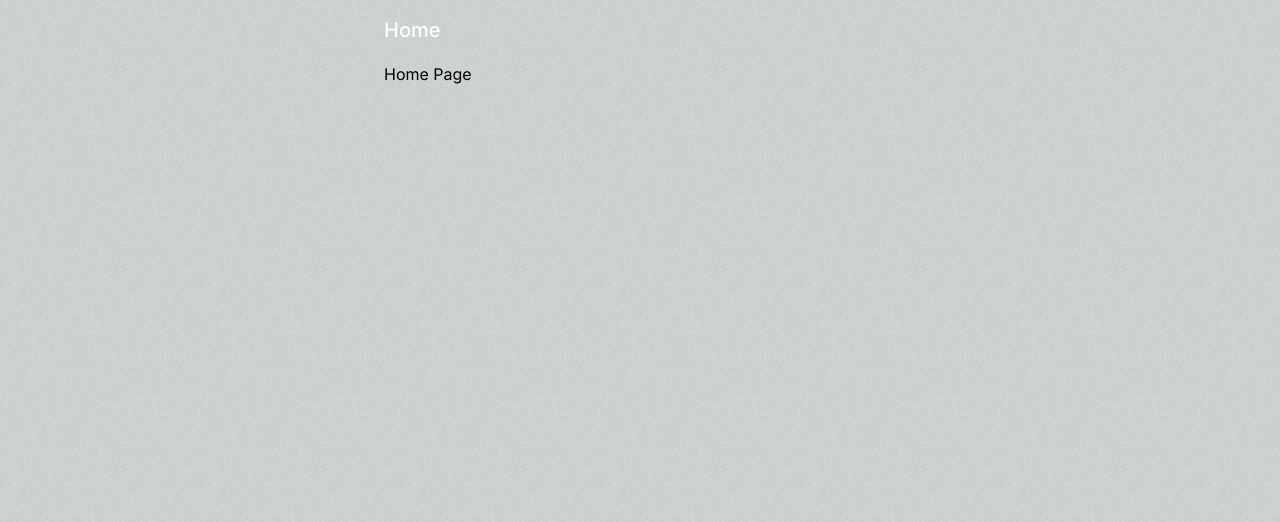
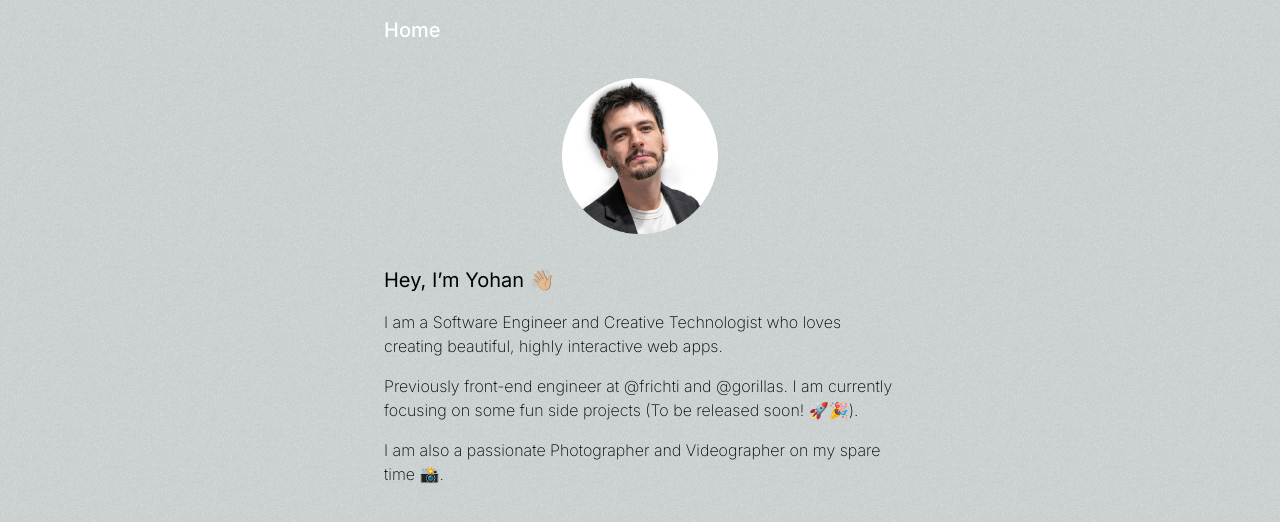
Before and after one commit to yohanlb/personal-website, a Next.js app: page / in a window 1280 px wide. Shown: the top 522 px of the page. Built offline with nearby package versions, Linux system fonts and the light colour scheme.

Commit message:
feat: create intro section

```diff
--- a/src/app/page.tsx
+++ b/src/app/page.tsx
@@ -1,11 +1,14 @@
+import IntroSection from '@components/homePage/IntroSection';
 import NewPageIcon from '@components/ui/NewPageIcon';
 import Image from 'next/image';
 import Link from 'next/link';
 
 export default function Home() {
   return (
-    <main>
-      <h1>Home Page</h1>
+    <main className='pt-4'>
+      <div className='flex flex-col gap-8'>
+        <IntroSection />
+      </div>
     </main>
   );
 }
--- /dev/null
+++ b/src/components/homePage/IntroSection.tsx
@@ -0,0 +1,37 @@
+import SocialLinks from '@components/workPage/SocialLinks';
+import Image from 'next/image';
+import React from 'react';
+
+const IntroSection = () => {
+  return (
+    <section>
+      <div className='w-full'>
+        <Image
+          alt='Profil Picture'
+          src={'/images/ProfilPicture256.png'}
+          width={156}
+          height={156}
+          className='m-auto'
+        />
+      </div>
+      <div className='mt-8 flex flex-col gap-4'>
+        <h2 className='text-xl'>Hey, I’m Yohan 👋🏼</h2>
+        <p className='font-extralight'>
+          I am a Software Engineer and Creative Technologist who loves creating
+          beautiful, highly interactive web apps.
+        </p>
+        <p className='font-extralight'>
+          Previously front-end engineer at @frichti and @gorillas. I am
+          currently focusing on some fun side projects (To be released soon!
+          🚀🎉).
+        </p>
+        <p className='font-extralight'>
+          I am also a passionate Photographer and Videographer on my spare time
+          📸.
+        </p>
+      </div>
+    </section>
+  );
+};
+
+export default IntroSection;
```
Also changed, not shown: public/images/ProfilPicture256.png (added).
